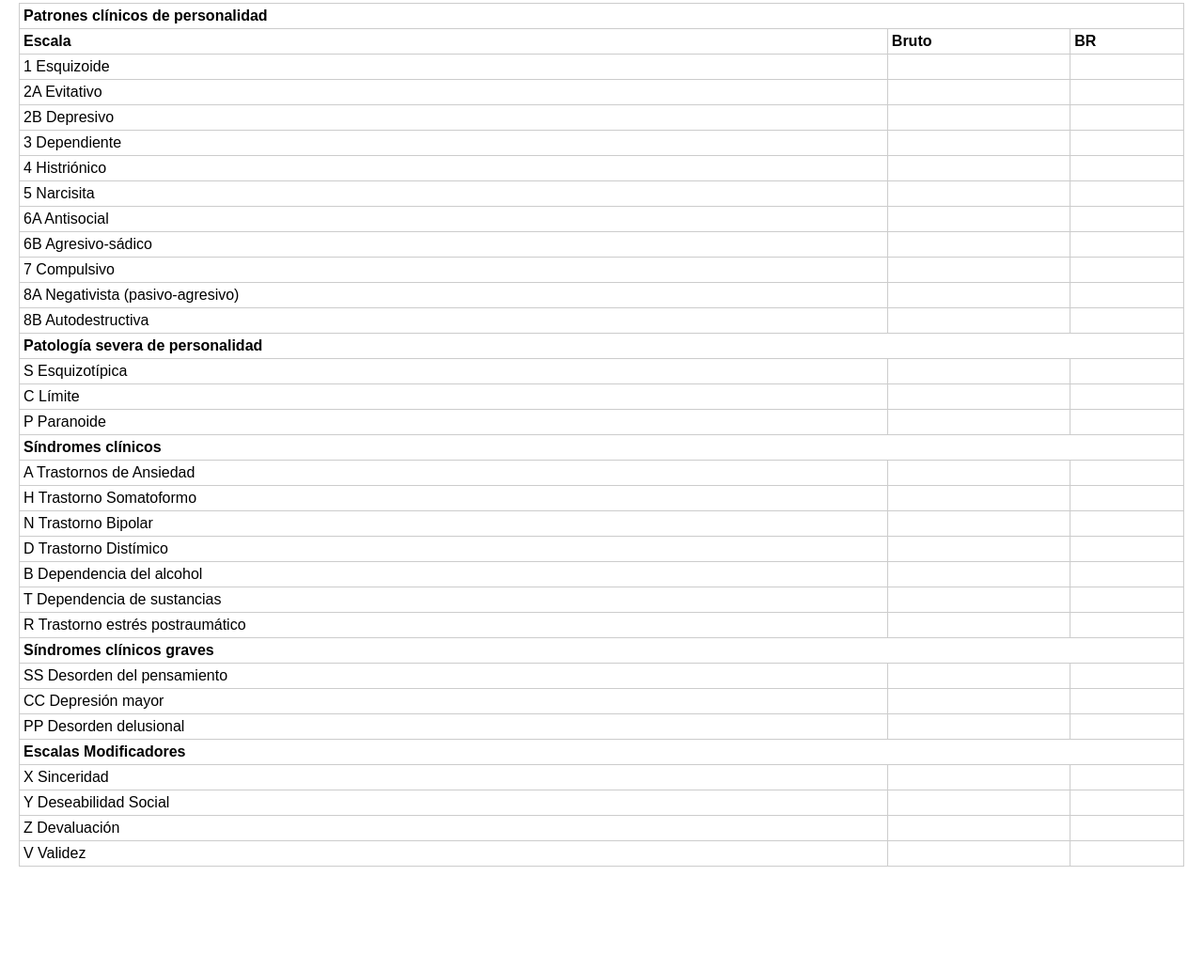
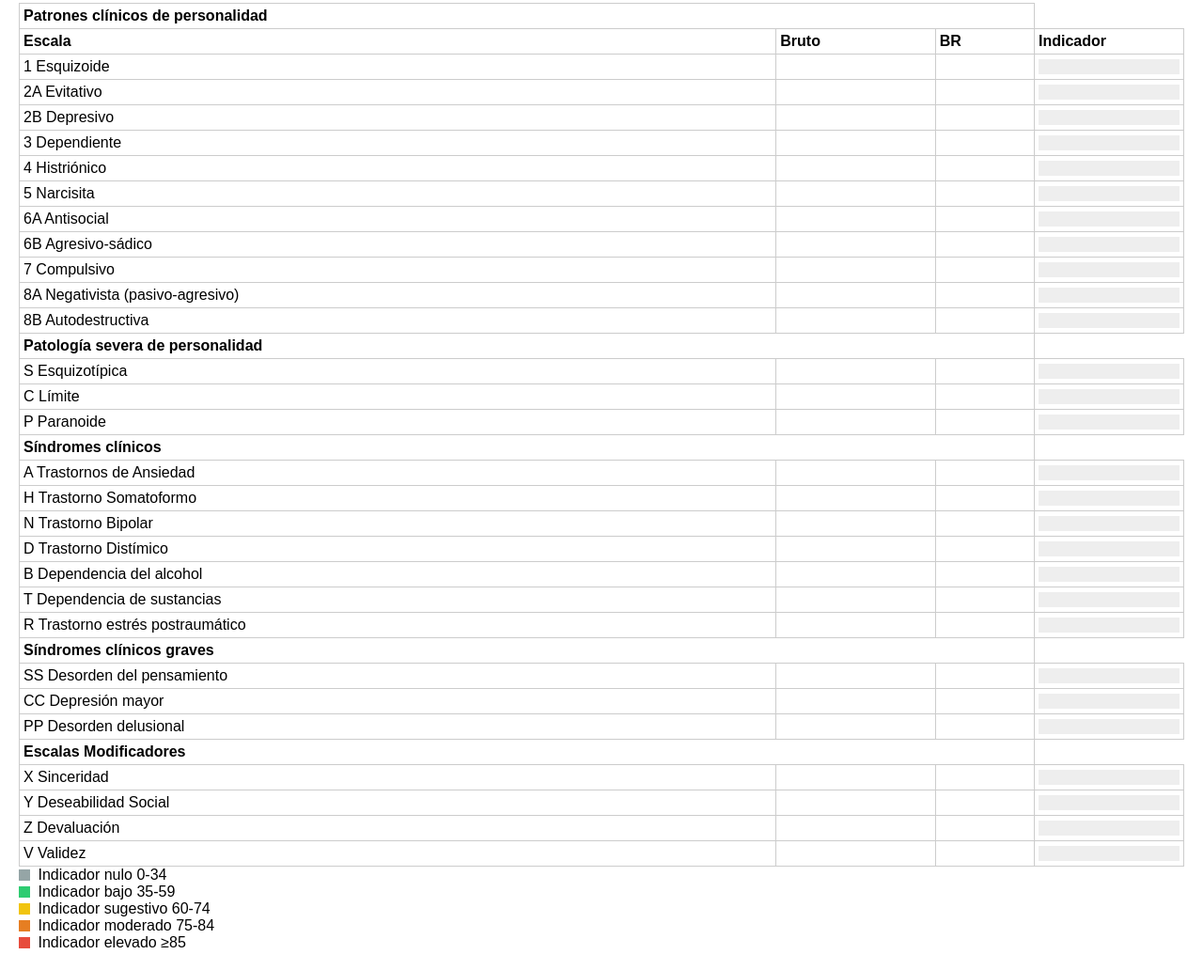
Before and after one commit to apariciocch/consultorioweb, a plain HTML site: page index.html in a window 1280 px wide. Shown: the part 9144-10176 px from the top of the page at 94% size. Before the commit the page ends 10086 px from the top, so only its background shows below. Drawn offline with Linux system fonts and the light colour scheme.

Commit message:
Add classification bar chart with legend

```diff
--- a/index.html
+++ b/index.html
@@ -47,52 +47,60 @@
             <th>Escala</th>
             <th>Bruto</th>
             <th>BR</th>
+            <th>Indicador</th>
         </tr>
-        <tr><td>1 Esquizoide</td><td id="esc-esquizoide"></td><td id="br-esquizoide"></td></tr>
-        <tr><td>2A Evitativo</td><td id="esc-evitativo"></td><td id="br-evitativo"></td></tr>
-        <tr><td>2B Depresivo</td><td id="esc-depresivo"></td><td id="br-depresivo"></td></tr>
-        <tr><td>3 Dependiente</td><td id="esc-dependiente"></td><td id="br-dependiente"></td></tr>
-        <tr><td>4 Histri&oacute;nico</td><td id="esc-histrionico"></td><td id="br-histrionico"></td></tr>
-        <tr><td>5 Narcisita</td><td id="esc-narcisista"></td><td id="br-narcisista"></td></tr>
-        <tr><td>6A Antisocial</td><td id="esc-antisocial"></td><td id="br-antisocial"></td></tr>
-        <tr><td>6B Agresivo-s&aacute;dico</td><td id="esc-agresivo"></td><td id="br-agresivo"></td></tr>
-        <tr><td>7 Compulsivo</td><td id="esc-compulsivo"></td><td id="br-compulsivo"></td></tr>
-        <tr><td>8A Negativista (pasivo-agresivo)</td><td id="esc-negativista"></td><td id="br-negativista"></td></tr>
-        <tr><td>8B Autodestructiva</td><td id="esc-autodestructiva"></td><td id="br-autodestructiva"></td></tr>
+        <tr><td>1 Esquizoide</td><td id="esc-esquizoide"></td><td id="br-esquizoide"></td><td class="bar-cell"><div id="bar-esquizoide" class="bar"></div></td></tr>
+        <tr><td>2A Evitativo</td><td id="esc-evitativo"></td><td id="br-evitativo"></td><td class="bar-cell"><div id="bar-evitativo" class="bar"></div></td></tr>
+        <tr><td>2B Depresivo</td><td id="esc-depresivo"></td><td id="br-depresivo"></td><td class="bar-cell"><div id="bar-depresivo" class="bar"></div></td></tr>
+        <tr><td>3 Dependiente</td><td id="esc-dependiente"></td><td id="br-dependiente"></td><td class="bar-cell"><div id="bar-dependiente" class="bar"></div></td></tr>
+        <tr><td>4 Histri&oacute;nico</td><td id="esc-histrionico"></td><td id="br-histrionico"></td><td class="bar-cell"><div id="bar-histrionico" class="bar"></div></td></tr>
+        <tr><td>5 Narcisita</td><td id="esc-narcisista"></td><td id="br-narcisista"></td><td class="bar-cell"><div id="bar-narcisista" class="bar"></div></td></tr>
+        <tr><td>6A Antisocial</td><td id="esc-antisocial"></td><td id="br-antisocial"></td><td class="bar-cell"><div id="bar-antisocial" class="bar"></div></td></tr>
+        <tr><td>6B Agresivo-s&aacute;dico</td><td id="esc-agresivo"></td><td id="br-agresivo"></td><td class="bar-cell"><div id="bar-agresivo" class="bar"></div></td></tr>
+        <tr><td>7 Compulsivo</td><td id="esc-compulsivo"></td><td id="br-compulsivo"></td><td class="bar-cell"><div id="bar-compulsivo" class="bar"></div></td></tr>
+        <tr><td>8A Negativista (pasivo-agresivo)</td><td id="esc-negativista"></td><td id="br-negativista"></td><td class="bar-cell"><div id="bar-negativista" class="bar"></div></td></tr>
+        <tr><td>8B Autodestructiva</td><td id="esc-autodestructiva"></td><td id="br-autodestructiva"></td><td class="bar-cell"><div id="bar-autodestructiva" class="bar"></div></td></tr>
 
         <tr>
             <th colspan="3">Patolog&iacute;a severa de personalidad</th>
         </tr>
-        <tr><td>S Esquizot&iacute;pica</td><td id="esc-esquizotipica"></td><td id="br-esquizotipica"></td></tr>
-        <tr><td>C L&iacute;mite</td><td id="esc-limite"></td><td id="br-limite"></td></tr>
-        <tr><td>P Paranoide</td><td id="esc-paranoide"></td><td id="br-paranoide"></td></tr>
+        <tr><td>S Esquizot&iacute;pica</td><td id="esc-esquizotipica"></td><td id="br-esquizotipica"></td><td class="bar-cell"><div id="bar-esquizotipica" class="bar"></div></td></tr>
+        <tr><td>C L&iacute;mite</td><td id="esc-limite"></td><td id="br-limite"></td><td class="bar-cell"><div id="bar-limite" class="bar"></div></td></tr>
+        <tr><td>P Paranoide</td><td id="esc-paranoide"></td><td id="br-paranoide"></td><td class="bar-cell"><div id="bar-paranoide" class="bar"></div></td></tr>
 
         <tr>
             <th colspan="3">S&iacute;ndromes cl&iacute;nicos</th>
         </tr>
-        <tr><td>A Trastornos de Ansiedad</td><td id="esc-ansiedad"></td><td id="br-ansiedad"></td></tr>
-        <tr><td>H Trastorno Somatoformo</td><td id="esc-somatoformo"></td><td id="br-somatoformo"></td></tr>
-        <tr><td>N Trastorno Bipolar</td><td id="esc-bipolar"></td><td id="br-bipolar"></td></tr>
-        <tr><td>D Trastorno Dist&iacute;mico</td><td id="esc-distimico"></td><td id="br-distimico"></td></tr>
-        <tr><td>B Dependencia del alcohol</td><td id="esc-alcohol"></td><td id="br-alcohol"></td></tr>
-        <tr><td>T Dependencia de sustancias</td><td id="esc-sustancias"></td><td id="br-sustancias"></td></tr>
-        <tr><td>R Trastorno estr&eacute;s postraum&aacute;tico</td><td id="esc-estres"></td><td id="br-estres"></td></tr>
+        <tr><td>A Trastornos de Ansiedad</td><td id="esc-ansiedad"></td><td id="br-ansiedad"></td><td class="bar-cell"><div id="bar-ansiedad" class="bar"></div></td></tr>
+        <tr><td>H Trastorno Somatoformo</td><td id="esc-somatoformo"></td><td id="br-somatoformo"></td><td class="bar-cell"><div id="bar-somatoformo" class="bar"></div></td></tr>
+        <tr><td>N Trastorno Bipolar</td><td id="esc-bipolar"></td><td id="br-bipolar"></td><td class="bar-cell"><div id="bar-bipolar" class="bar"></div></td></tr>
+        <tr><td>D Trastorno Dist&iacute;mico</td><td id="esc-distimico"></td><td id="br-distimico"></td><td class="bar-cell"><div id="bar-distimico" class="bar"></div></td></tr>
+        <tr><td>B Dependencia del alcohol</td><td id="esc-alcohol"></td><td id="br-alcohol"></td><td class="bar-cell"><div id="bar-alcohol" class="bar"></div></td></tr>
+        <tr><td>T Dependencia de sustancias</td><td id="esc-sustancias"></td><td id="br-sustancias"></td><td class="bar-cell"><div id="bar-sustancias" class="bar"></div></td></tr>
+        <tr><td>R Trastorno estr&eacute;s postraum&aacute;tico</td><td id="esc-estres"></td><td id="br-estres"></td><td class="bar-cell"><div id="bar-estres" class="bar"></div></td></tr>
 
         <tr>
             <th colspan="3">S&iacute;ndromes cl&iacute;nicos graves</th>
         </tr>
-        <tr><td>SS Desorden del pensamiento</td><td id="esc-pensamiento"></td><td id="br-pensamiento"></td></tr>
-        <tr><td>CC Depresi&oacute;n mayor</td><td id="esc-depresion"></td><td id="br-depresion"></td></tr>
-        <tr><td>PP Desorden delusional</td><td id="esc-delusional"></td><td id="br-delusional"></td></tr>
+        <tr><td>SS Desorden del pensamiento</td><td id="esc-pensamiento"></td><td id="br-pensamiento"></td><td class="bar-cell"><div id="bar-pensamiento" class="bar"></div></td></tr>
+        <tr><td>CC Depresi&oacute;n mayor</td><td id="esc-depresion"></td><td id="br-depresion"></td><td class="bar-cell"><div id="bar-depresion" class="bar"></div></td></tr>
+        <tr><td>PP Desorden delusional</td><td id="esc-delusional"></td><td id="br-delusional"></td><td class="bar-cell"><div id="bar-delusional" class="bar"></div></td></tr>
 
         <tr>
             <th colspan="3">Escalas Modificadores</th>
         </tr>
-        <tr><td>X Sinceridad</td><td id="esc-sinceridad"></td><td id="br-sinceridad"></td></tr>
-        <tr><td>Y Deseabilidad Social</td><td id="esc-deseabilidad"></td><td id="br-deseabilidad"></td></tr>
-        <tr><td>Z Devaluaci&oacute;n</td><td id="esc-devaluacion"></td><td id="br-devaluacion"></td></tr>
-        <tr><td>V Validez</td><td id="esc-validez"></td><td id="br-validez"></td></tr>
+        <tr><td>X Sinceridad</td><td id="esc-sinceridad"></td><td id="br-sinceridad"></td><td class="bar-cell"><div id="bar-sinceridad" class="bar"></div></td></tr>
+        <tr><td>Y Deseabilidad Social</td><td id="esc-deseabilidad"></td><td id="br-deseabilidad"></td><td class="bar-cell"><div id="bar-deseabilidad" class="bar"></div></td></tr>
+        <tr><td>Z Devaluaci&oacute;n</td><td id="esc-devaluacion"></td><td id="br-devaluacion"></td><td class="bar-cell"><div id="bar-devaluacion" class="bar"></div></td></tr>
+        <tr><td>V Validez</td><td id="esc-validez"></td><td id="br-validez"></td><td class="bar-cell"><div id="bar-validez" class="bar"></div></td></tr>
     </table>
+    <div id="legend">
+        <div><span class="color nulo"></span> Indicador nulo 0-34</div>
+        <div><span class="color bajo"></span> Indicador bajo 35-59</div>
+        <div><span class="color sugestivo"></span> Indicador sugestivo 60-74</div>
+        <div><span class="color moderado"></span> Indicador moderado 75-84</div>
+        <div><span class="color elevado"></span> Indicador elevado &ge;85</div>
+    </div>
     <script src="main.js"></script>
 </body>
 </html>
--- a/main.js
+++ b/main.js
@@ -444,6 +444,14 @@ cuestionario.addEventListener('submit', function(event) {
         validez: 'V'
     };
 
+    function obtenerClasificacion(br) {
+        if (br >= 85) return { clase: 'elevado', texto: 'Elevado' };
+        if (br >= 75) return { clase: 'moderado', texto: 'Moderado' };
+        if (br >= 60) return { clase: 'sugestivo', texto: 'Sugestivo' };
+        if (br >= 35) return { clase: 'bajo', texto: 'Bajo' };
+        return { clase: 'nulo', texto: 'Nulo' };
+    }
+
     function obtenerBR(genero, escala, bruto) {
         const tabla = genero === 'F' ? tablaBRFemenino : tablaBRMasculino;
         const arr = tabla[escala];
@@ -467,7 +475,15 @@ cuestionario.addEventListener('submit', function(event) {
         if (cell) {
             const code = codeMap[k];
             if (code && results[k] !== undefined) {
-                cell.textContent = obtenerBR(generoSeleccionado, code, results[k]);
+                const br = obtenerBR(generoSeleccionado, code, results[k]);
+                cell.textContent = br;
+                const bar = document.getElementById('bar-' + k);
+                if (bar) {
+                    const info = obtenerClasificacion(br);
+                    bar.style.width = Math.min(br, 115) / 115 * 100 + '%';
+                    bar.classList.add(info.clase);
+                    bar.setAttribute('data-label', info.texto);
+                }
             } else {
                 cell.textContent = '';
             }
--- a/style.css
+++ b/style.css
@@ -39,3 +39,41 @@ button {
     padding: 4px;
     text-align: left;
 }
+
+.bar-cell {
+    width: 150px;
+}
+
+.bar {
+    height: 16px;
+    background-color: #eee;
+    position: relative;
+}
+
+.bar::after {
+    content: attr(data-label);
+    position: absolute;
+    left: 0;
+    right: 0;
+    top: 0;
+    bottom: 0;
+    display: flex;
+    align-items: center;
+    justify-content: center;
+    font-size: 10px;
+    color: #000;
+}
+
+.color {
+    display: inline-block;
+    width: 12px;
+    height: 12px;
+    margin-right: 4px;
+    vertical-align: middle;
+}
+
+.elevado { background-color: #e74c3c; }
+.moderado { background-color: #e67e22; }
+.sugestivo { background-color: #f1c40f; }
+.bajo { background-color: #2ecc71; }
+.nulo { background-color: #95a5a6; }
```
